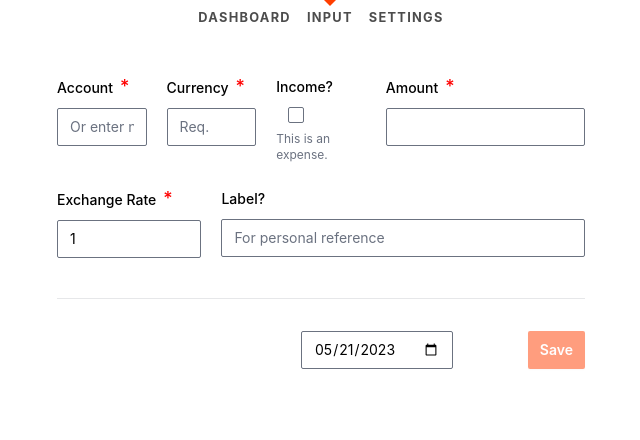
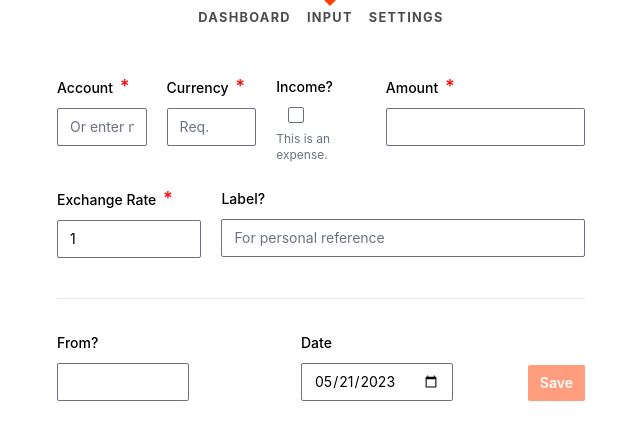
Before and after one commit to 0x5424/budget, a Svelte app: page / in a window 1280 px wide. Both pictures are taken after a click on the button "INPUT". Shown: the top 440 px of the page, without its empty margins (319-959 px from the left). Built offline with nearby package versions, Linux system fonts and the light colour scheme.

Commit message:
Add missing txn source field

```diff
--- a/src/pages/Input.svelte
+++ b/src/pages/Input.svelte
@@ -7,6 +7,7 @@
   export let afterSubmit: () => void = () => {}
 
   let accountName: string = transaction ? transaction.account : $mainAccount || ''
+  let sourceName: string = transaction ? transaction.source : ''
   let currencyName: string = transaction ? transaction.currency : $mainCurrency || ''
   let rawAmount: void | number = transaction ? Math.abs(transaction.amount) : null
   let rateEquivalent: void | string
@@ -54,6 +55,7 @@
     }
 
     if (rawLabel !== '') newEntry.label = rawLabel
+    if (sourceName !== '') newEntry.source = sourceName
 
     /** update stores */
     const newLedger = !transaction ? $txns : $txns.filter(txn => {
@@ -76,6 +78,7 @@
     rawAmount = null
     sign = false
     rawLabel = ''
+    sourceName = ''
     rateEquivalent = null
     // keep date
 
@@ -211,11 +214,33 @@
     </div>
   </section>
   <section class='py-8 grid grid-cols-4'>
+    <div>
+      <label for=source class='block text-sm font-medium leading-6'>From?</label>
+      <div class=mt-2>
+        <input
+          type=text
+          id=source
+          name=source
+          class='block w-full rounded-sm text-sm'
+          list={$accounts.length ? 'accounts' : null}
+          bind:value={sourceName}
+        />
+        {#if $accounts.length}
+          <datalist id=accounts>
+            {#each $accounts as accountName}
+              <option value={accountName} />
+            {/each}
+          </datalist>
+        {/if}
+      </div>
+    </div>
     <div
-      class='flex justify-end'
-      class:col-span-3={!$$slots.cancelButton}
-      class:col-span-2={$$slots.cancelButton}
+      class='mt-auto ml-auto'
+      class:col-span-2={!$$slots.cancelButton}
+      class:col-span-1={$$slots.cancelButton}
     >
+      <label for=source class='block text-sm font-medium leading-6'>Date</label>
+      <div class=mt-2>
         <input
           type=date
           id=entryDate
@@ -224,12 +249,13 @@
           class='rounded-sm sm:text-sm'
         />
       </div>
+    </div>
     {#if $$slots.cancelButton}
-      <div class='flex justify-end'>
+      <div class='mt-auto ml-auto'>
         <slot name=cancelButton />
       </div>
     {/if}
-    <div class='flex justify-end'>
+    <div class='mt-auto ml-auto'>
       <button
         type=submit
         disabled={currencyName === '' || !rawAmount || accountName === ''}
```
Lines whose indentation alone changed are shown as unchanged.
